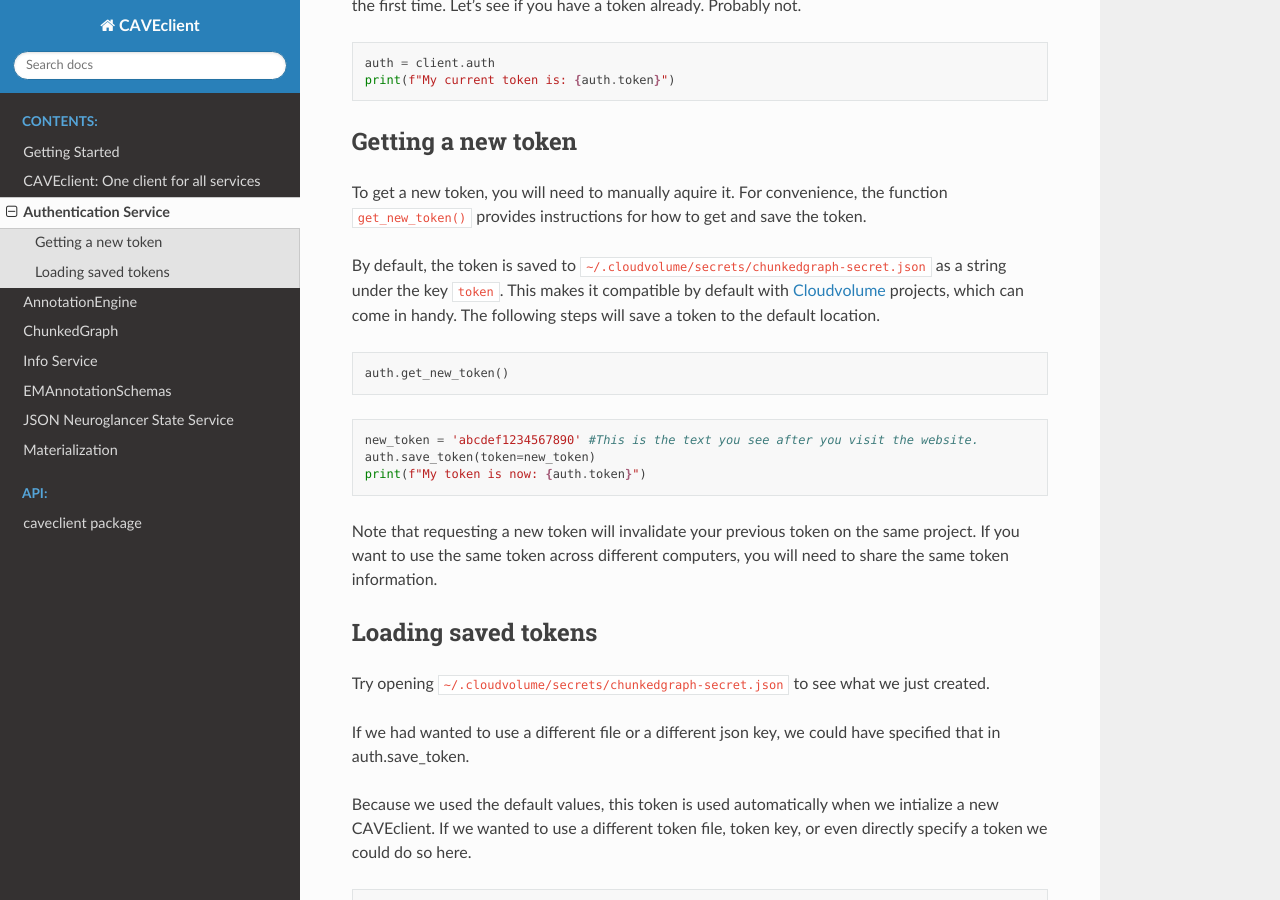
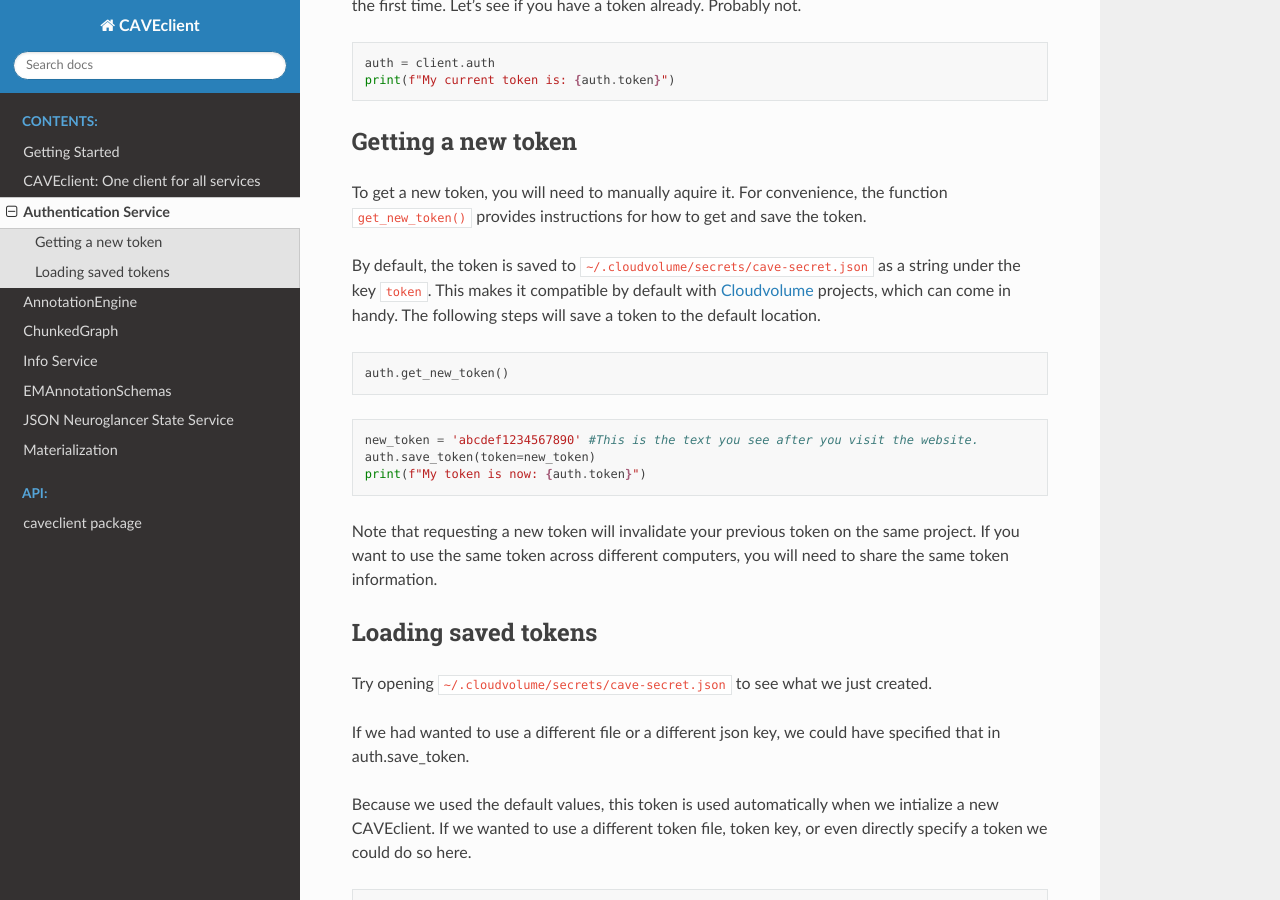
Before and after one commit to CAVEconnectome/CAVEclient, a Sphinx documentation site: the page built from docs/guide/authentication.rst, in a window 1280 px wide and 900 px high, scrolled down 311 px. Built offline with Sphinx 7.4.7 and the Read the Docs theme 2.0.0, drawn with Linux system fonts in a browser that asks for light colours.

Commit message:
fixing documentation

```diff
--- a/docs/guide/authentication.rst
+++ b/docs/guide/authentication.rst
@@ -26,7 +26,7 @@ the function ``get_new_token()`` provides instructions for how to get and
 save the token.
 
 By default, the token is saved to
-``~/.cloudvolume/secrets/chunkedgraph-secret.json`` as a string under
+``~/.cloudvolume/secrets/cave-secret.json`` as a string under
 the key ``token``. This makes it compatible by default with
 `Cloudvolume <https://github.com/seung-lab/cloud-volume>`_ projects, which
 can come in handy. The following steps will save a token to the default
@@ -49,7 +49,7 @@ you will need to share the same token information.
 Loading saved tokens
 ^^^^^^^^^^^^^^^^^^^^
 
-Try opening ``~/.cloudvolume/secrets/chunkedgraph-secret.json`` to see
+Try opening ``~/.cloudvolume/secrets/cave-secret.json`` to see
 what we just created.
 
 If we had wanted to use a different file or a different json key, we
```
Also changed, not shown: CAVEclientExamples.ipynb.
